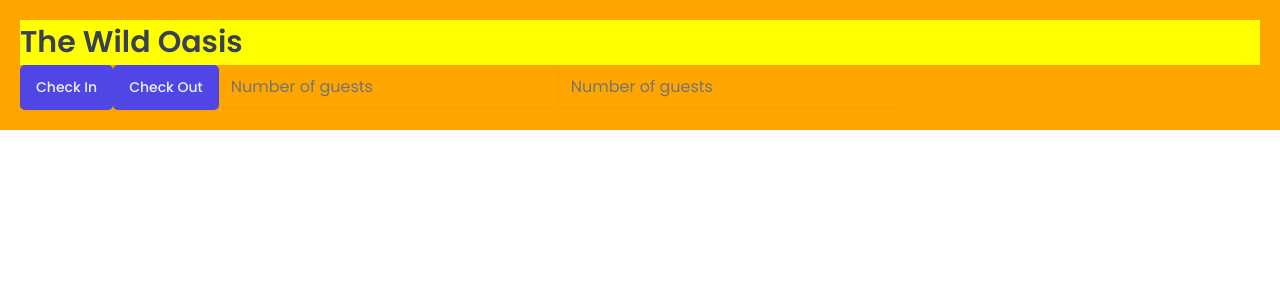
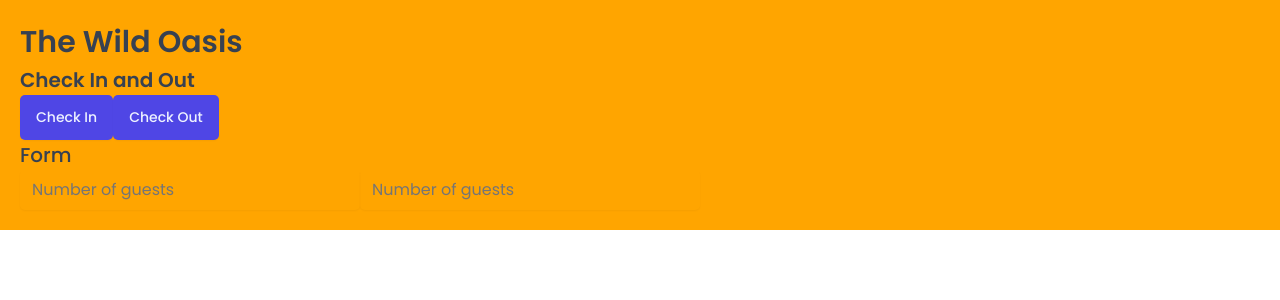
Before and after one commit to pjevic/the-wild-oasis, a React (Vite) app: page / in a window 1280 px wide. Shown: the top 300 px of the page. Built offline with nearby package versions, Linux system fonts and the light colour scheme; a web font is replaced by a local one.

Commit message:
Styled Component Props and the 'css' Function

```diff
--- a/src/App.jsx
+++ b/src/App.jsx
@@ -3,14 +3,9 @@
 import styled from "styled-components";
 import GlobalStyles from "./styles/GlobalStyles";
 
+import Heading from "./ui/Heading";
 import Button from "./ui/Button";
 import Input from "./ui/Input";
-
-const H1 = styled.h1`
-  font-size: 3rem;
-  font-weight: 600;
-  background-color: yellow;
-`;
 
 const StyledApp = styled.main`
   background-color: orange;
@@ -22,9 +17,11 @@ function App() {
     <>
       <GlobalStyles />
       <StyledApp>
-        <H1>The Wild Oasis</H1>
+        <Heading as="h1">The Wild Oasis</Heading>
+        <Heading as="h2">Check In and Out</Heading>
         <Button>Check In</Button>
         <Button>Check Out</Button>
+        <Heading as="h3">Form</Heading>
         <Input placeholder="Number of guests" />
         <Input placeholder="Number of guests" />
       </StyledApp>
--- /dev/null
+++ b/src/ui/Heading.jsx
@@ -0,0 +1,28 @@
+/** @format */
+
+import styled, { css } from "styled-components";
+
+const Heading = styled.h1`
+  ${(props) =>
+    props.as === "h1" &&
+    css`
+      font-size: 3rem;
+      font-weight: 600;
+    `}
+
+  ${(props) =>
+    props.as === "h2" &&
+    css`
+      font-size: 2rem;
+      font-weight: 600;
+    `}
+
+    ${(props) =>
+    props.as === "h3" &&
+    css`
+      font-size: 2rem;
+      font-weight: 500;
+    `}
+`;
+
+export default Heading;
```
